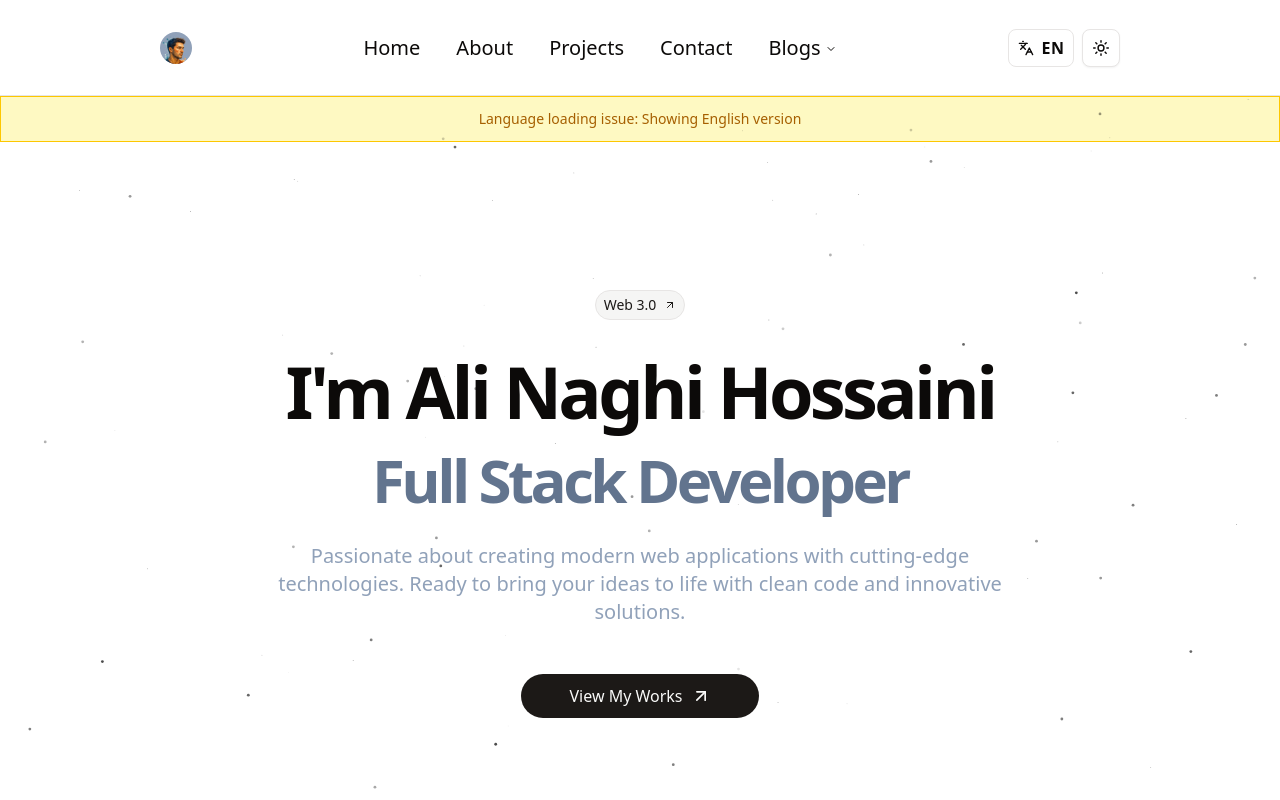
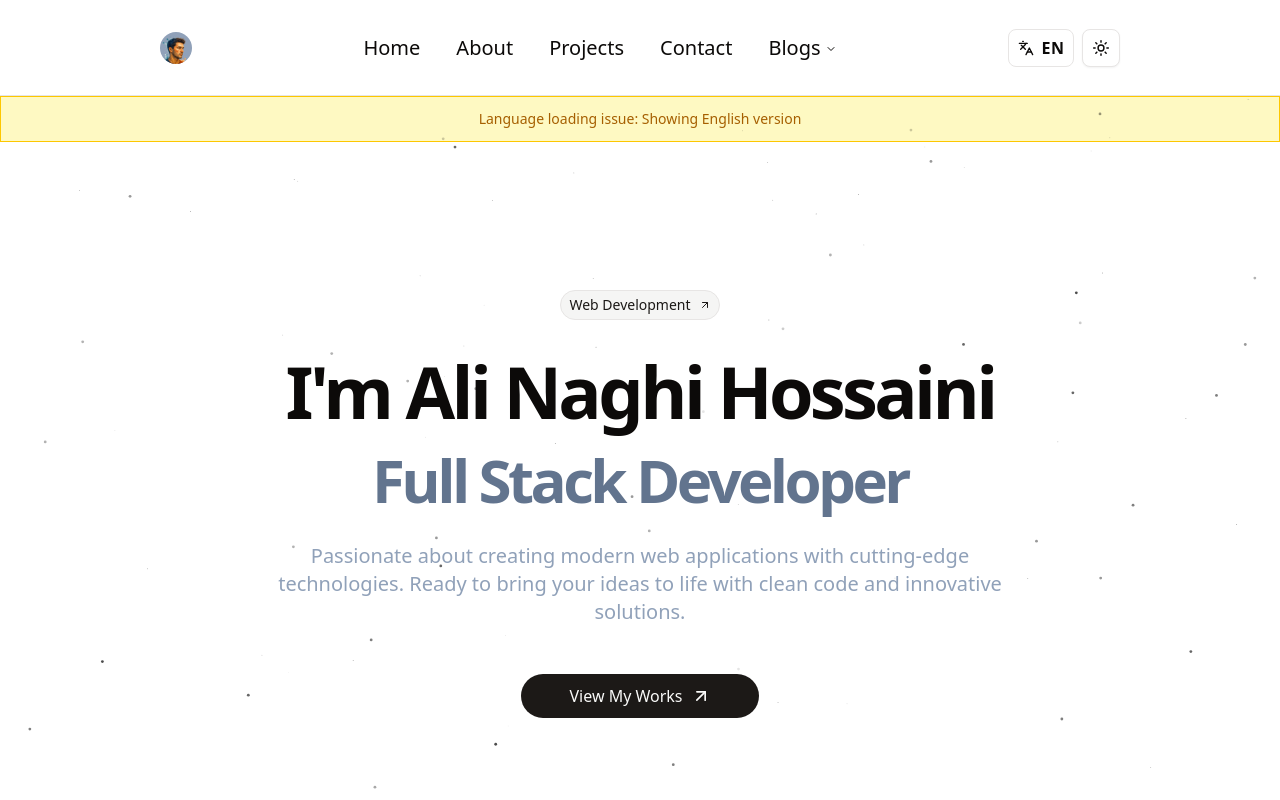
Before and after one commit to Hossaini1/portfolio-website, a Next.js app: page /imprint in a window 1280 px wide. Shown: the top 800 px of the page. Built offline with nearby package versions, Linux system fonts and the light colour scheme.

Commit message:
hero update text

```diff
--- a/components/sections/hero/hero-section.tsx
+++ b/components/sections/hero/hero-section.tsx
@@ -18,12 +18,12 @@ const HeroSection = ({ t }: { t: HeroType }) => {
             asChild
           >
             <Link
-              href="https://en.wikipedia.org/wiki/Web3"
+              href="https://en.wikipedia.org/wiki/Web_development"
               target="_blank"
               rel="noopener noreferrer"
               className="text-[.7rem] md:text-sm"
             >
-              Web 3.0 <ArrowUpRight className="ml-1 size-4" />
+              Web Development <ArrowUpRight className="ml-1 size-4" />
             </Link>
           </Badge>
 
```
